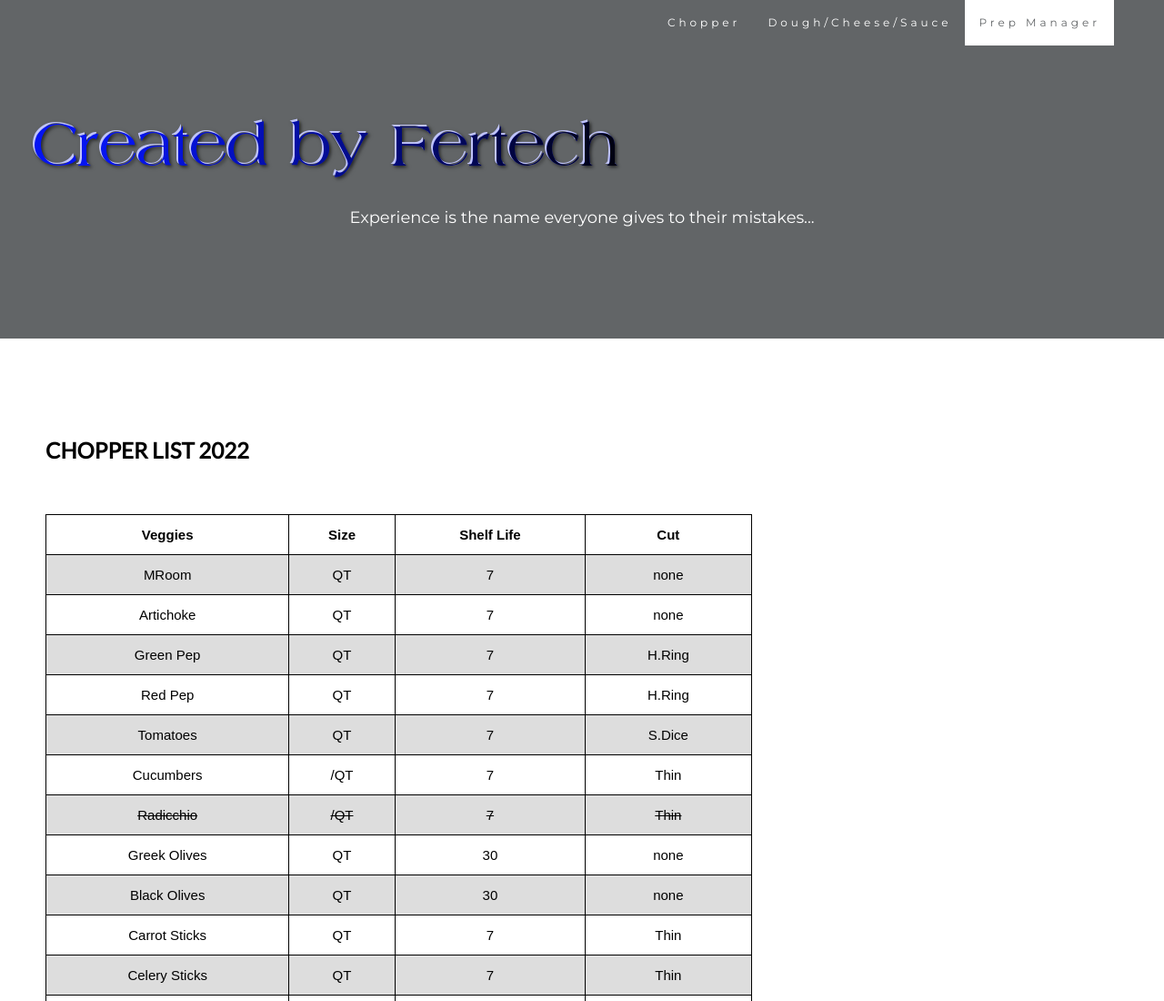
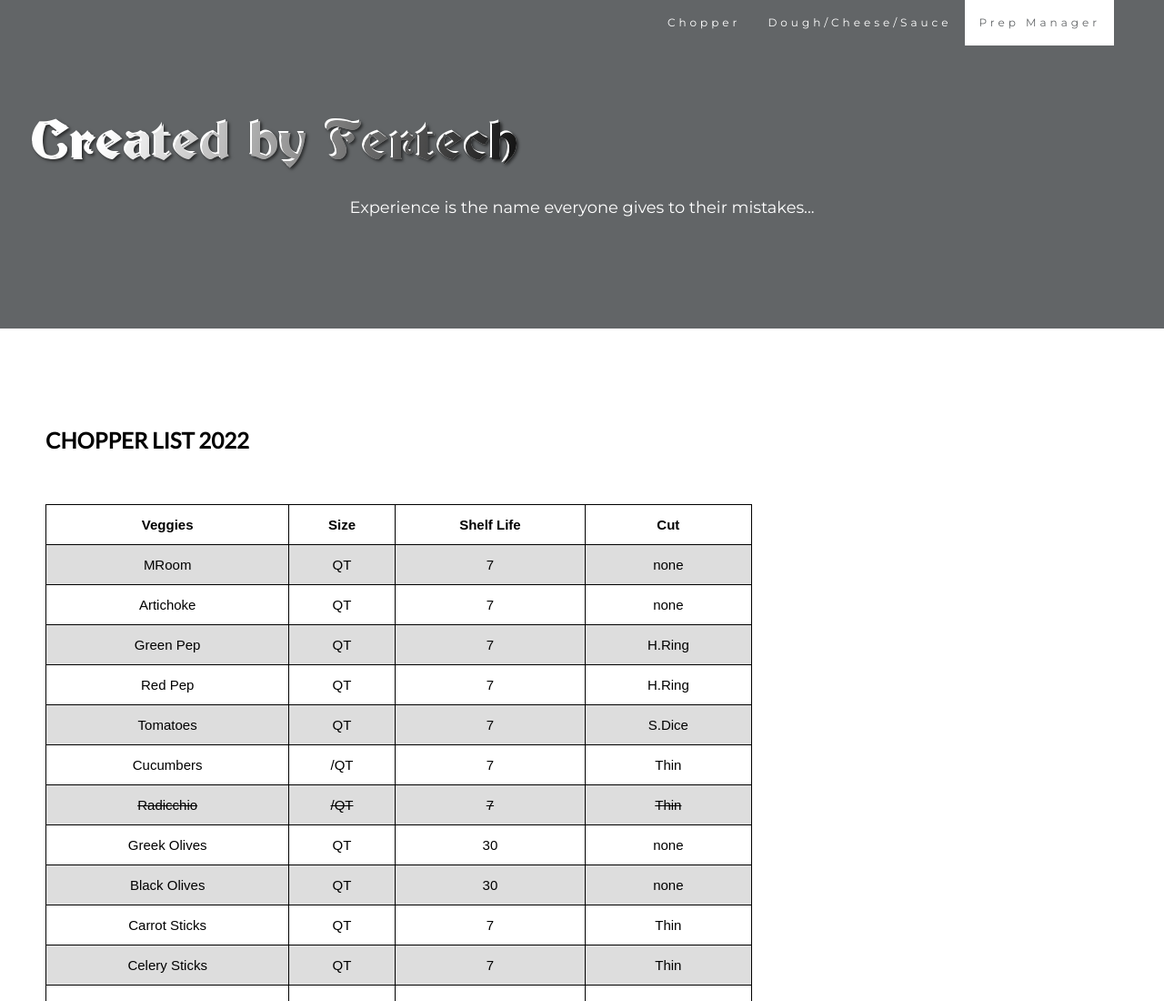
Before and after one commit to Nando52/jumbotron, a plain HTML site: page index.html in a window 1280 px wide. Shown: the top 1100 px of the page at 91% size. Drawn offline with nearby package versions, Linux system fonts and the light colour scheme.

Commit message:
Update index.html

```diff
--- a/index.html
+++ b/index.html
@@ -258,7 +258,7 @@ tr:nth-child(even) {
 </nav>
 
 <div class="jumbotron text-center">
-    <h1>  <img class="img-responsive"src="cooltext423900329978928.png"> </h1>
+    <h1>  <img class="img-responsive"src="cooltext423901478167686.png"> </h1>
   <p><small>Experience is the name everyone gives to their mistakes...</small></p>
 
 </div>
```
